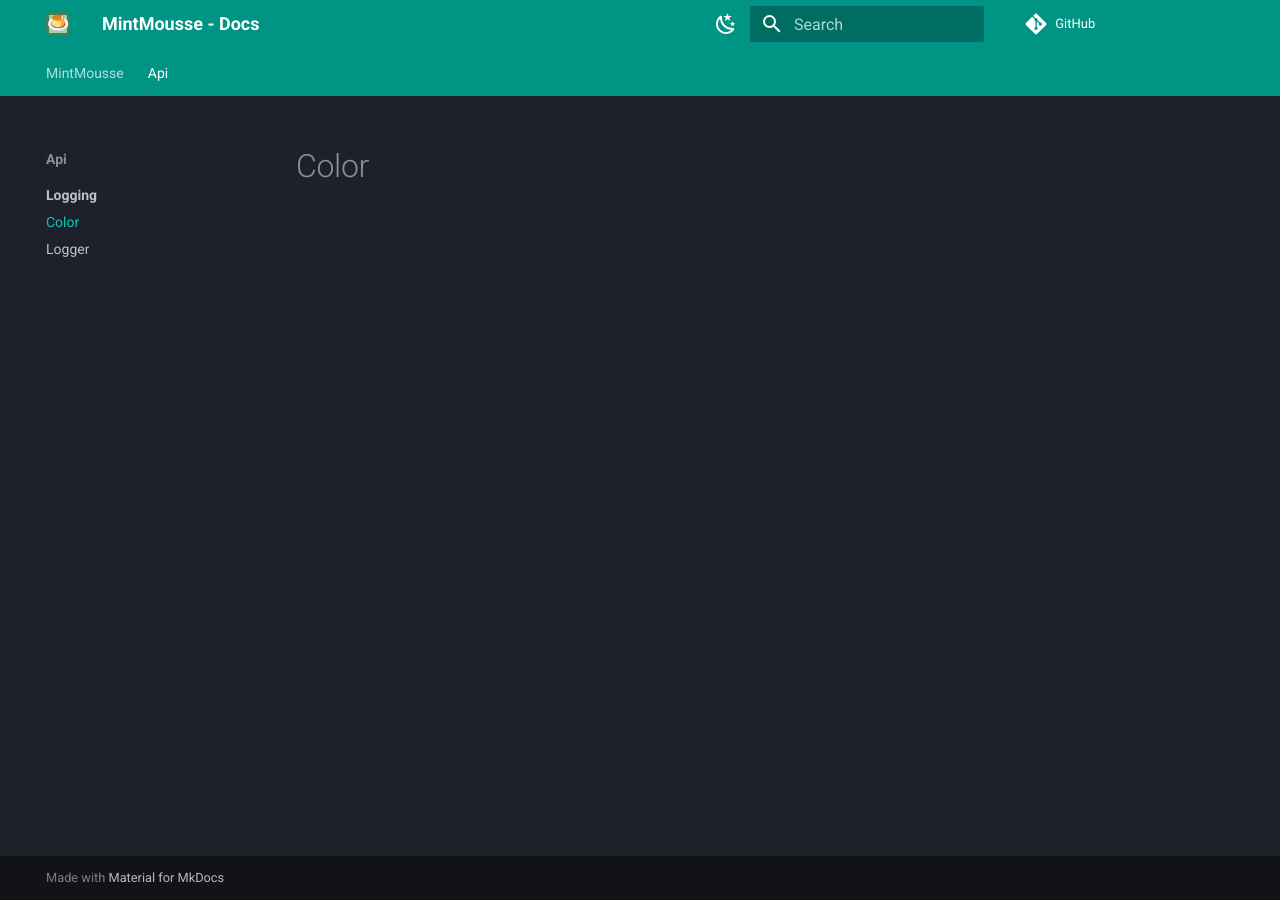
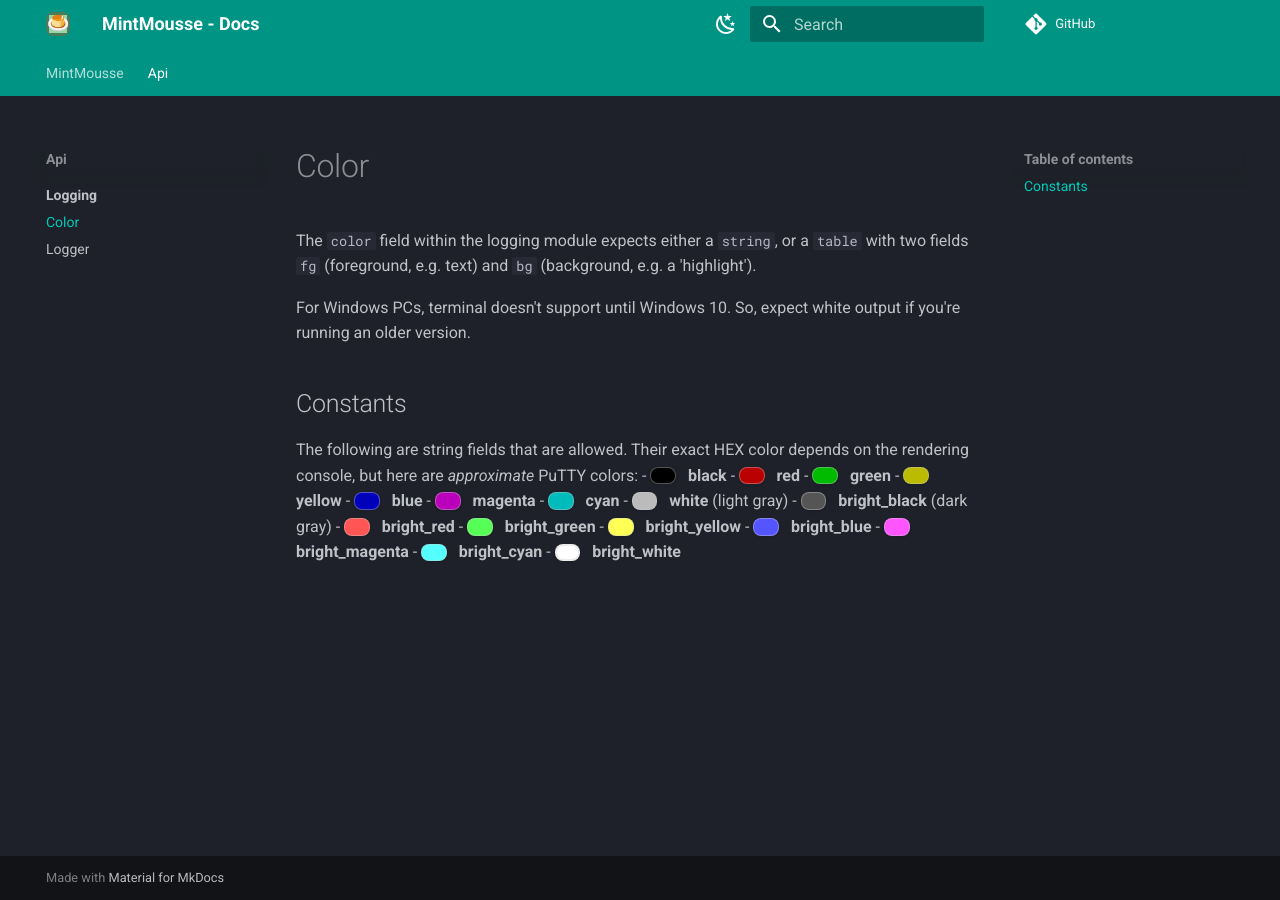
Before and after one commit to EngineerSmith/MintMousse, an MkDocs documentation site: the page built from docs/api/logging/color.md, in a window 1280 px wide. Built offline with MkDocs 1.6.1 and Material for MkDocs 9.7.7, drawn with Linux system fonts in a browser that asks for light colours; comment, search, counter and statistics services are not loaded; the version menu is left out.

Commit message:
docs: added colors for logging

```diff
--- a/docs/api/logging/color.md
+++ b/docs/api/logging/color.md
@@ -1 +1,23 @@
 # Color
+The `color` field within the logging module expects either a `string`, or a `table` with two fields `fg` (foreground, e.g. text) and `bg` (background, e.g. a 'highlight').
+
+For Windows PCs, terminal doesn't support until Windows 10. So, expect white output if you're running an older version.
+
+## Constants
+The following are string fields that are allowed. Their exact HEX color depends on the rendering console, but here are _approximate_ PuTTY colors:
+- <span class="color-swatch" style="background:#000000;"></span> **black**
+- <span class="color-swatch" style="background:#bb0000;"></span> **red**
+- <span class="color-swatch" style="background:#00bb00;"></span> **green**
+- <span class="color-swatch" style="background:#bbbb00;"></span> **yellow**
+- <span class="color-swatch" style="background:#0000bb;"></span> **blue**
+- <span class="color-swatch" style="background:#bb00bb;"></span> **magenta**
+- <span class="color-swatch" style="background:#00bbbb;"></span> **cyan**
+- <span class="color-swatch" style="background:#bbbbbb;"></span> **white** (light gray)
+- <span class="color-swatch" style="background:#555555;"></span> **bright_black** (dark gray)
+- <span class="color-swatch" style="background:#ff5555;"></span> **bright_red**
+- <span class="color-swatch" style="background:#55ff55;"></span> **bright_green**
+- <span class="color-swatch" style="background:#ffff55;"></span> **bright_yellow**
+- <span class="color-swatch" style="background:#5555ff;"></span> **bright_blue**
+- <span class="color-swatch" style="background:#ff55ff;"></span> **bright_magenta**
+- <span class="color-swatch" style="background:#55ffff;"></span> **bright_cyan**
+- <span class="color-swatch has-border" style="background:#ffffff;"></span> **bright_white**
--- a/docs/assets/stylesheets/extra.css
+++ b/docs/assets/stylesheets/extra.css
@@ -29,3 +29,24 @@ h3 + pre, h3 + p {
 .md-typeset dd p {
   margin-bottom: 0px;
 }
+
+/* For logging/color.md */
+.color-swatch {
+  display: inline-block;
+  width: 1.6em;
+  height: 1.1em;
+  margin: 0 0.5em 0.1em 0;
+  vertical-align: middle;
+  border-radius: 0.5em;
+  border: 1px solid #8882;
+  box-shadow: 0 1px 3px #00000022;
+  flex-shrink: 0;
+}
+
+.color-swatch.has-border {
+  border: 2px solid #aaa8;
+}
+
+[data-md-color-scheme="slate"] .color-swatch {
+  border-color: #ccc6;
+}
```
